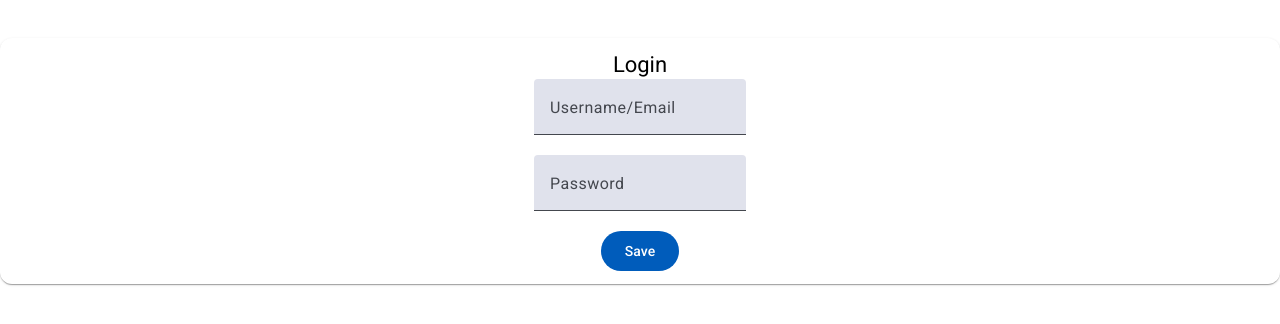
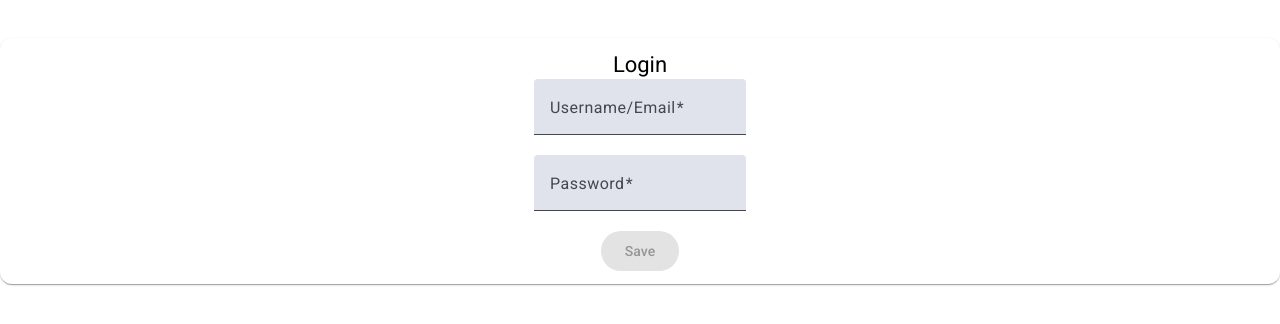
Before and after one commit to AlexSimionGeorge/OmniPlan-CLIENT, an Angular app: page /login in a window 1280 px wide. Shown: the top 324 px of the page. Built offline with nearby package versions, Linux system fonts and the light colour scheme.

Commit message:
3-Removed .vs added envs

```diff
--- a/angular.json
+++ b/angular.json
@@ -38,6 +38,12 @@
           },
           "configurations": {
             "production": {
+              "fileReplacements": [
+                {
+                  "replace": "src/environments/environment.dev.ts",
+                  "with": "src/environments/environment.prod.ts"
+                }
+              ],
               "budgets": [
                 {
                   "type": "initial",
--- a/src/app/authentication/login/login.component.ts
+++ b/src/app/authentication/login/login.component.ts
@@ -2,7 +2,7 @@ import { Component } from '@angular/core';
 import { MatCardModule } from '@angular/material/card';
 import { MatFormFieldModule } from '@angular/material/form-field';
 import { MatInputModule } from '@angular/material/input';
-import { FormControl, FormGroup, ReactiveFormsModule } from '@angular/forms';
+import {FormControl, FormGroup, ReactiveFormsModule, Validators} from '@angular/forms';
 import {MatButton} from "@angular/material/button";
 
 @Component({
@@ -20,8 +20,8 @@ import {MatButton} from "@angular/material/button";
 })
 export class LoginComponent {
   loginFormGroup: FormGroup<{name: FormControl, password: FormControl}> = new FormGroup({
-    name: new FormControl('', {nonNullable: true}),
-    password: new FormControl('', {nonNullable: true}),
+    name: new FormControl('', [Validators.required, Validators.maxLength(255)]),
+    password: new FormControl('', [Validators.required, Validators.maxLength(255), Validators.minLength(8)]),
   });
 
   save() {
--- /dev/null
+++ b/src/environments/environment.dev.ts
@@ -0,0 +1,4 @@
+export const environment = {
+  production: false,
+  apiUrl: 'http://192.168.0.236:8080',
+};
--- /dev/null
+++ b/src/environments/environment.prod.ts
@@ -0,0 +1,4 @@
+export const environment = {
+  production: true,
+  apiUrl: 'http://192.168.0.236:8080',
+};
```
